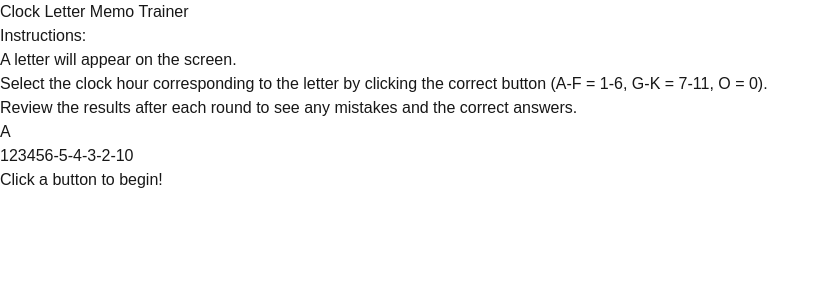
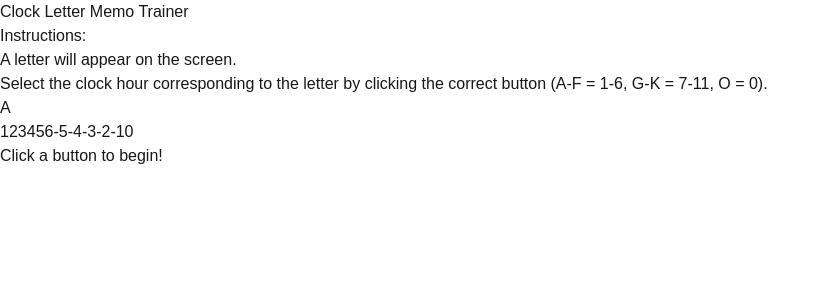
Before and after one commit to KittatamSaisaard/clock-letter-memo-trainer, a Next.js app: page / in a window 1280 px wide. Shown: the top 300 px of the page, without its empty margins (0-830 px from the left). Built offline with nearby package versions, Linux system fonts and the light colour scheme.

Commit message:
Removed review results after each round instruction

```diff
--- a/src/app/Instructions.tsx
+++ b/src/app/Instructions.tsx
@@ -7,7 +7,6 @@ export default function Instructions() {
         <ul className="list-disc list-inside text-left">
           <li>A letter will appear on the screen.</li>
           <li>Select the clock hour corresponding to the letter by clicking the correct button (A-F = 1-6, G-K = 7-11, O = 0).</li>
-          <li>Review the results after each round to see any mistakes and the correct answers.</li>
         </ul>
       </div>
   );
```
